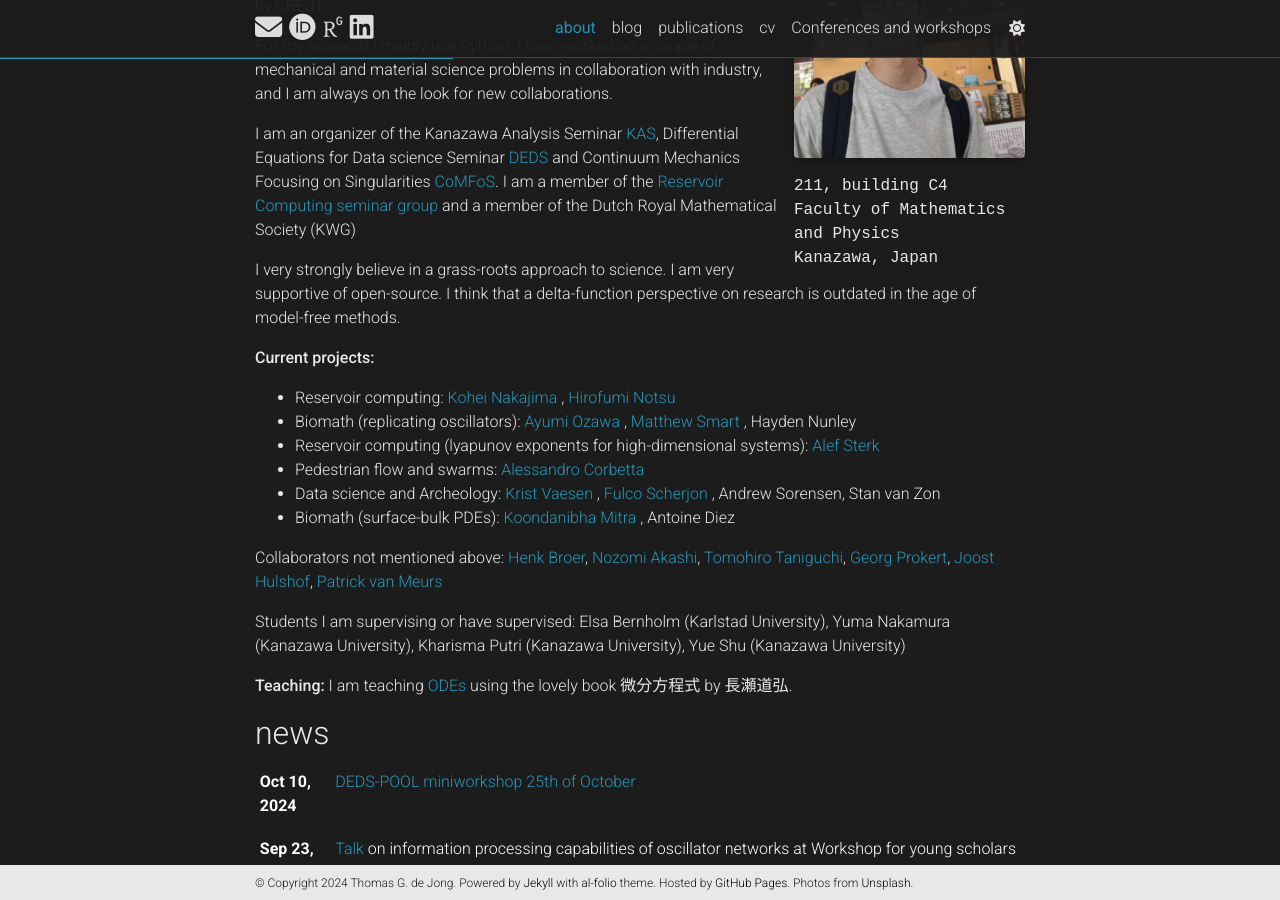
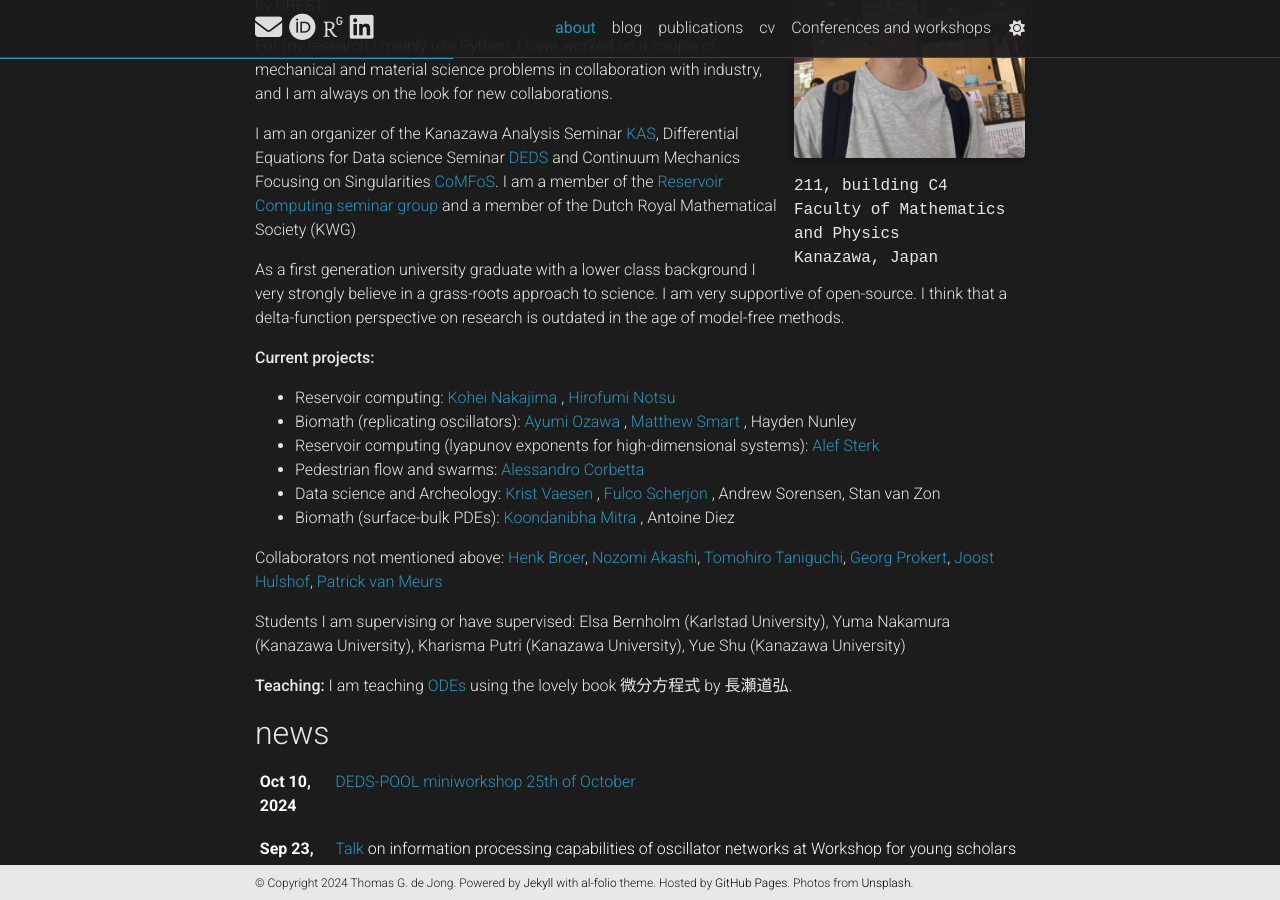
Before and after one commit to mathowl/tgdejong, a Jekyll site: the page built from _pages/about.md, in a window 1280 px wide and 900 px high, scrolled down 352 px. Built offline with Jekyll 4.4.1, drawn with Linux system fonts in a browser that asks for light colours; full-size pictures stand in for the smaller copies a plugin makes; some web fonts are replaced; comment, search, counter and statistics services are not loaded; a style sheet for code colours, icons or effects is not loaded.

Commit message:
Update about.md

```diff
--- a/_pages/about.md
+++ b/_pages/about.md
@@ -25,7 +25,7 @@
 
 I am an organizer of the Kanazawa Analysis Seminar [KAS](http://polaris.s.kanazawa-u.ac.jp/kas/), Differential Equations for Data science Seminar [DEDS](https://scheme.hn/deds/) and Continuum Mechanics Focusing on Singularities [CoMFoS](https://sites.google.com/view/comfos23/home). I am a member of the [Reservoir Computing seminar group](https://www.kohei-nakajima.com/rc-seminar-group) and a member of the Dutch Royal Mathematical Society (KWG)
 
-I very strongly believe in a grass-roots approach to science. I am very supportive of open-source. I think that a delta-function perspective on research is outdated in the age of model-free methods.
+As a first generation university graduate with a lower class background I very strongly believe in a grass-roots approach to science. I am very supportive of open-source. I think that a delta-function perspective on research is outdated in the age of model-free methods.
 
 **Current projects:**
 <ul>
```
